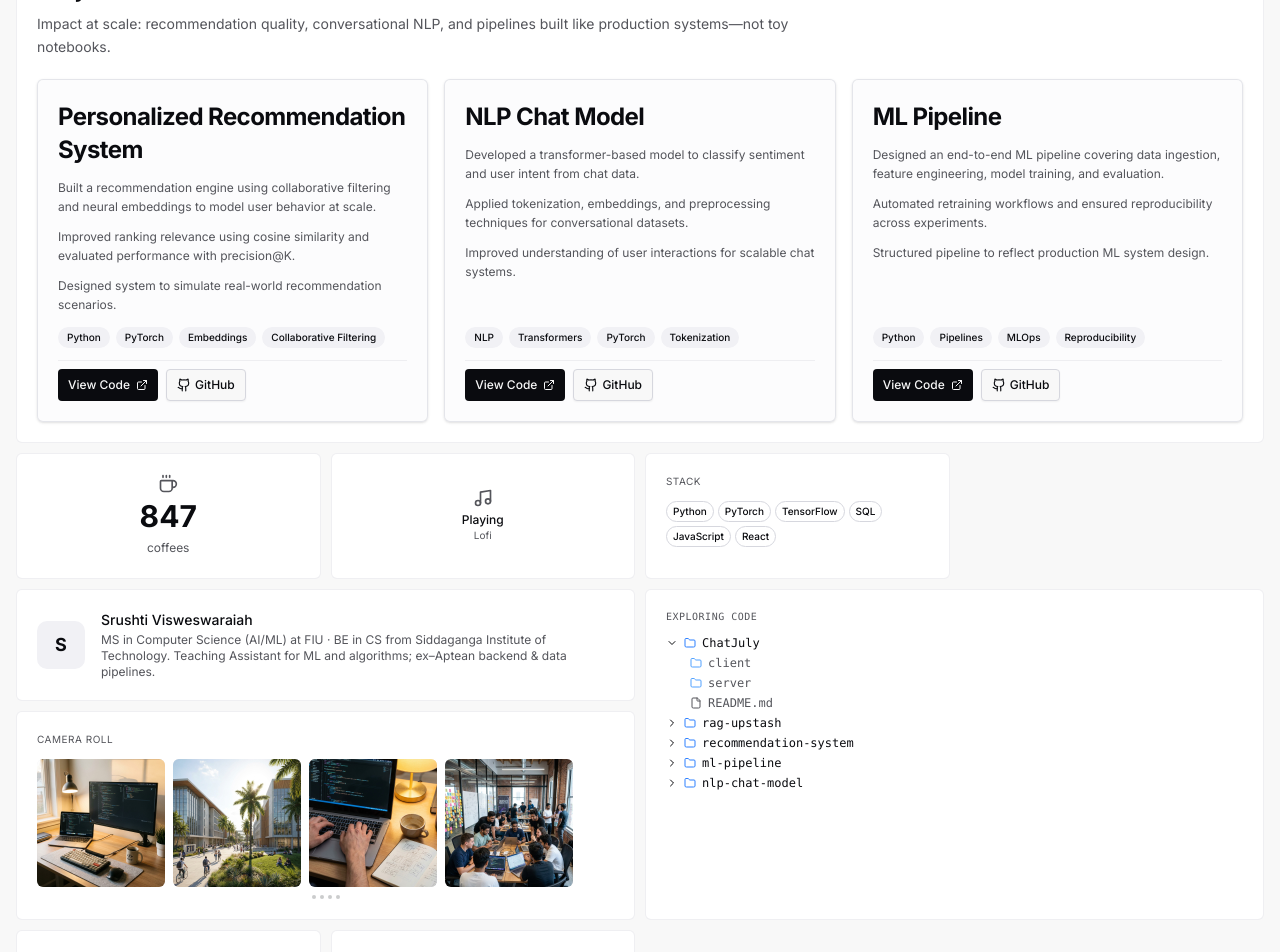
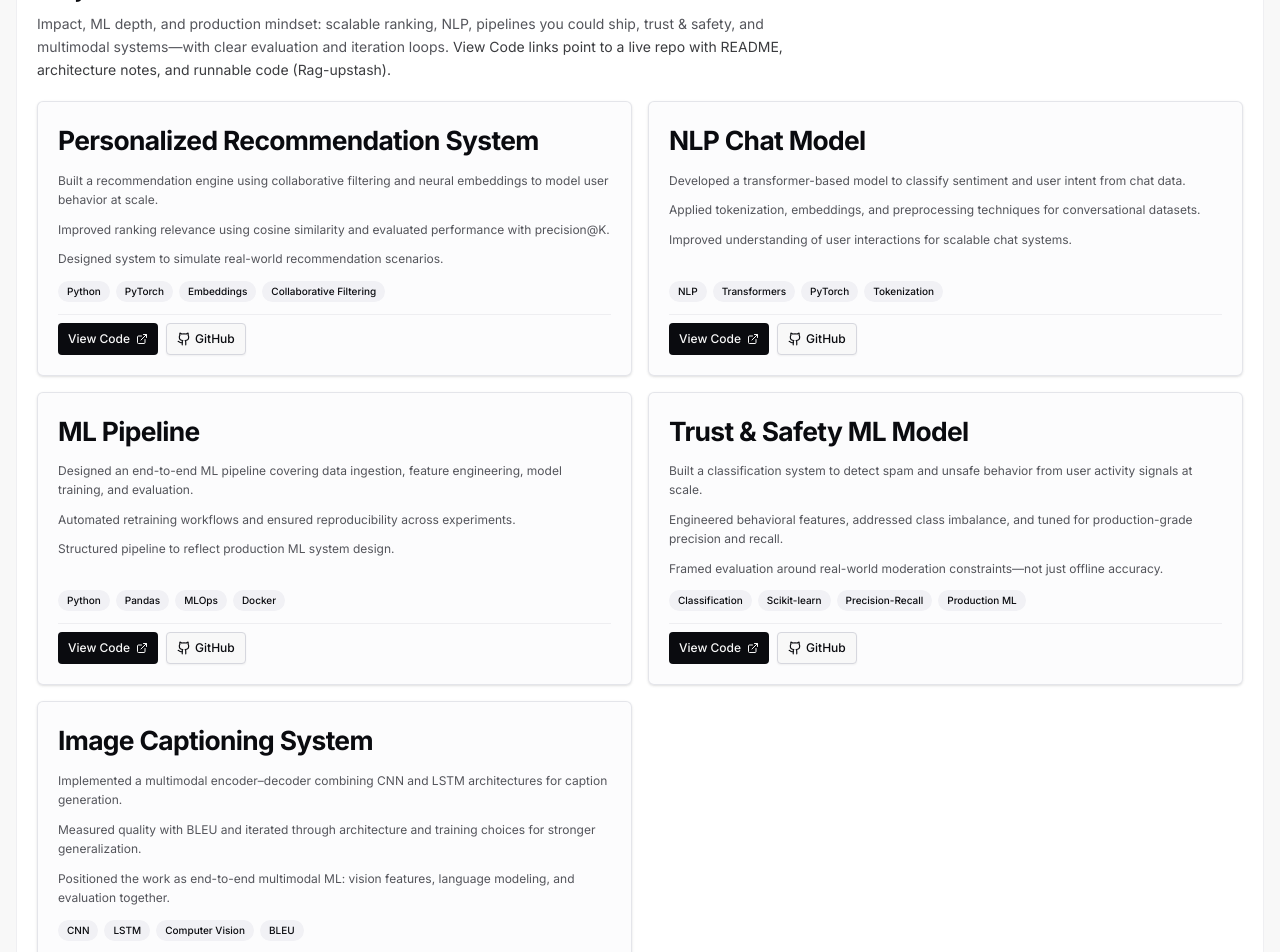
Before and after one commit to Sv542/srushti-portfolio, a Next.js app: page / in a window 1280 px wide. Shown: the part 1420-2372 px from the top of the page. Built offline with nearby package versions, Linux system fonts and the light colour scheme.

Commit message:
Hero refresh, What I Work On, How I Build ML, project copy and View Code
Made-with: Cursor

```diff
--- a/app/page.tsx
+++ b/app/page.tsx
@@ -54,6 +54,7 @@ const resumeProjects: {
   title: string;
   paragraphs: string[];
   tags: string[];
+  codeUrl: string;
   githubUrl: string;
 }[] = [
   {
@@ -64,6 +65,7 @@ const resumeProjects: {
       "Designed system to simulate real-world recommendation scenarios.",
     ],
     tags: ["Python", "PyTorch", "Embeddings", "Collaborative Filtering"],
+    codeUrl: "https://github.com/Sv542/rag-upstash",
     githubUrl: "https://github.com/Sv542",
   },
   {
@@ -74,6 +76,7 @@ const resumeProjects: {
       "Improved understanding of user interactions for scalable chat systems.",
     ],
     tags: ["NLP", "Transformers", "PyTorch", "Tokenization"],
+    codeUrl: "https://github.com/Sv542/rag-upstash",
     githubUrl: "https://github.com/Sv542",
   },
   {
@@ -83,7 +86,30 @@ const resumeProjects: {
       "Automated retraining workflows and ensured reproducibility across experiments.",
       "Structured pipeline to reflect production ML system design.",
     ],
-    tags: ["Python", "Pipelines", "MLOps", "Reproducibility"],
+    tags: ["Python", "Pandas", "MLOps", "Docker"],
+    codeUrl: "https://github.com/Sv542/rag-upstash",
+    githubUrl: "https://github.com/Sv542",
+  },
+  {
+    title: "Trust & Safety ML Model",
+    paragraphs: [
+      "Built a classification system to detect spam and unsafe behavior from user activity signals at scale.",
+      "Engineered behavioral features, addressed class imbalance, and tuned for production-grade precision and recall.",
+      "Framed evaluation around real-world moderation constraints—not just offline accuracy.",
+    ],
+    tags: ["Classification", "Scikit-learn", "Precision-Recall", "Production ML"],
+    codeUrl: "https://github.com/Sv542/rag-upstash",
+    githubUrl: "https://github.com/Sv542",
+  },
+  {
+    title: "Image Captioning System",
+    paragraphs: [
+      "Implemented a multimodal encoder–decoder combining CNN and LSTM architectures for caption generation.",
+      "Measured quality with BLEU and iterated through architecture and training choices for stronger generalization.",
+      "Positioned the work as end-to-end multimodal ML: vision features, language modeling, and evaluation together.",
+    ],
+    tags: ["CNN", "LSTM", "Computer Vision", "BLEU"],
+    codeUrl: "https://github.com/Sv542/rag-upstash",
     githubUrl: "https://github.com/Sv542",
   },
 ];
@@ -183,7 +209,7 @@ export default function Home() {
             </div>
           </BentoCard>
 
-          {/* Hero — headline + What I Work On + How I Build ML Systems */}
+          {/* Hero - intro + What I Work On + How I Build */}
           <BentoCard colSpan={3} rowSpan={1} delay={3}>
             <div className="flex flex-col h-full justify-center gap-5 md:gap-6">
               <div>
@@ -192,12 +218,11 @@ export default function Home() {
                   <br />
                   NLP models, and end-to-end ML pipelines for real-world applications.
                 </h1>
-
               </div>
               <Separator className="opacity-40" />
               <div>
                 <h2 className="font-display text-base md:text-lg font-semibold mb-3">
-                   What I Work On
+                  🔹 What I Work On
                 </h2>
                 <ul className="space-y-2 text-sm text-muted-foreground">
                   {whatIWorkOn.map((item) => (
@@ -207,7 +232,6 @@ export default function Home() {
                     </li>
                   ))}
                 </ul>
-
               </div>
               <Separator className="opacity-40" />
               <div>
@@ -297,7 +321,7 @@ export default function Home() {
           <BentoCard colSpan={2} delay={6} id="projects">
             <div className="flex flex-col h-full">
               <span className="text-xs text-muted-foreground uppercase tracking-wider mb-2">Latest</span>
-              <h3 className="font-display text-2xl md:text-3xl font-bold mb-2 tracking-tight">Chat July</h3>
+              <h3 className="font-display text-2xl md:text-3xl font-bold mb-2">Chat July</h3>
               <p className="text-xs text-muted-foreground flex-1">
                 Real-time chat application from my GitHub. Built with modern web tech for seamless messaging.
               </p>
@@ -328,7 +352,7 @@ export default function Home() {
           <BentoCard colSpan={2} delay={7} id="projects-rag">
             <div className="flex flex-col h-full">
               <span className="text-xs text-muted-foreground uppercase tracking-wider mb-2">Projects</span>
-              <h3 className="font-display text-2xl md:text-3xl font-bold mb-2 tracking-tight">Rag-upstash</h3>
+              <h3 className="font-display text-2xl md:text-3xl font-bold mb-2">Rag-upstash</h3>
               <p className="text-xs text-muted-foreground flex-1">
                 RAG chat app using Vercel AI SDK, OpenAI, and Upstash Vector for retrieval-augmented answers.
               </p>
@@ -355,25 +379,30 @@ export default function Home() {
             </div>
           </BentoCard>
 
-          {/* ML & AI projects — impact, depth, production mindset */}
+          {/* ML & AI projects — impact + depth */}
           <BentoCard colSpan={4} delay={8} id="projects-ml">
             <div className="flex flex-col gap-5">
               <div>
                 <span className="text-xs text-muted-foreground uppercase tracking-wider">ML &amp; AI</span>
                 <h2 className="font-display text-xl md:text-2xl font-bold mt-1">Projects</h2>
                 <p className="text-sm text-muted-foreground mt-2 max-w-3xl leading-relaxed">
-                  Impact at scale: recommendation quality, conversational NLP, and pipelines built like production systems—not toy notebooks.
+                  Impact, ML depth, and production mindset: scalable ranking, NLP, pipelines you could ship, trust &amp; safety, and multimodal systems—with clear evaluation and iteration loops.{" "}
+                  <span className="text-foreground/80">
+                    View Code links point to a live repo with README, architecture notes, and runnable code (Rag-upstash).
+                  </span>
                 </p>
               </div>
-              <div className="grid grid-cols-1 md:grid-cols-3 gap-4">
+              <div className="grid sm:grid-cols-2 gap-4">
                 {resumeProjects.map((proj) => (
                   <motion.div
                     key={proj.title}
-                    whileHover={{ y: -6, scale: 1.01 }}
-                    transition={{ type: "spring", stiffness: 400, damping: 28 }}
-                    className="rounded-lg border border-border/60 bg-muted/25 p-5 flex flex-col gap-3 shadow-sm hover:shadow-xl hover:border-primary/30 hover:bg-muted/45 transition-all duration-300"
+                    initial={{ opacity: 0, y: 8 }}
+                    whileInView={{ opacity: 1, y: 0 }}
+                    viewport={{ once: true }}
+                    transition={{ duration: 0.35 }}
+                    className="rounded-lg border border-border/60 bg-muted/25 p-5 flex flex-col gap-3 shadow-sm hover:shadow-xl hover:-translate-y-1 hover:border-primary/30 hover:bg-muted/45 transition-all duration-300"
                   >
-                    <h3 className="font-display text-xl md:text-2xl font-bold leading-snug text-foreground tracking-tight">
+                    <h3 className="font-display text-xl md:text-2xl lg:text-[1.65rem] font-bold leading-snug text-foreground tracking-tight">
                       {proj.title}
                     </h3>
                     <div className="space-y-2.5 flex-1">
@@ -392,7 +421,7 @@ export default function Home() {
                     </div>
                     <div className="flex flex-wrap gap-2 pt-2 border-t border-border/40">
                       <Button variant="default" size="sm" className="text-xs" asChild>
-                        <a href={proj.githubUrl} target="_blank" rel="noopener noreferrer">
+                        <a href={proj.codeUrl} target="_blank" rel="noopener noreferrer">
                           View Code
                           <ExternalLink className="size-3" />
                         </a>
```
